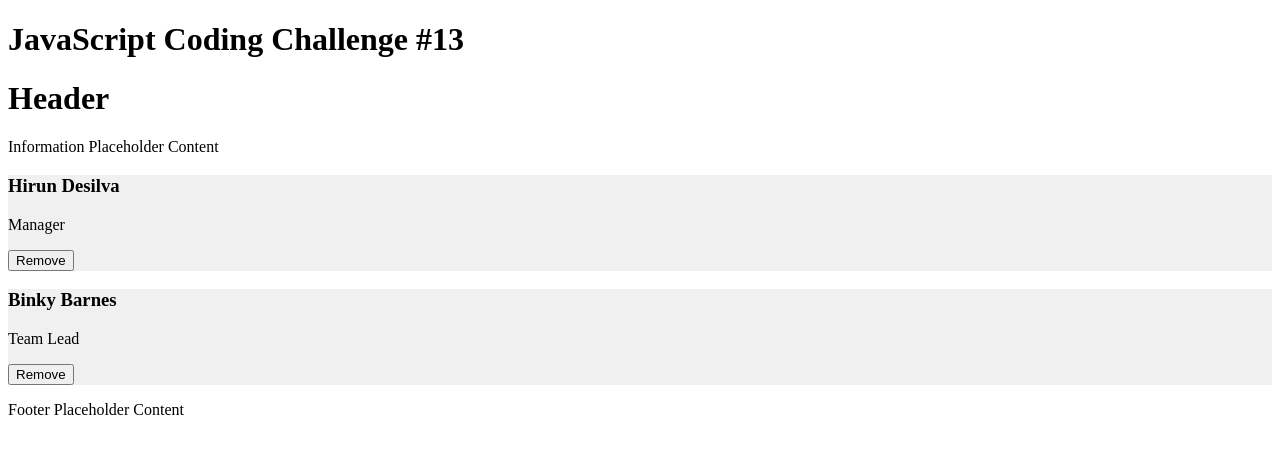
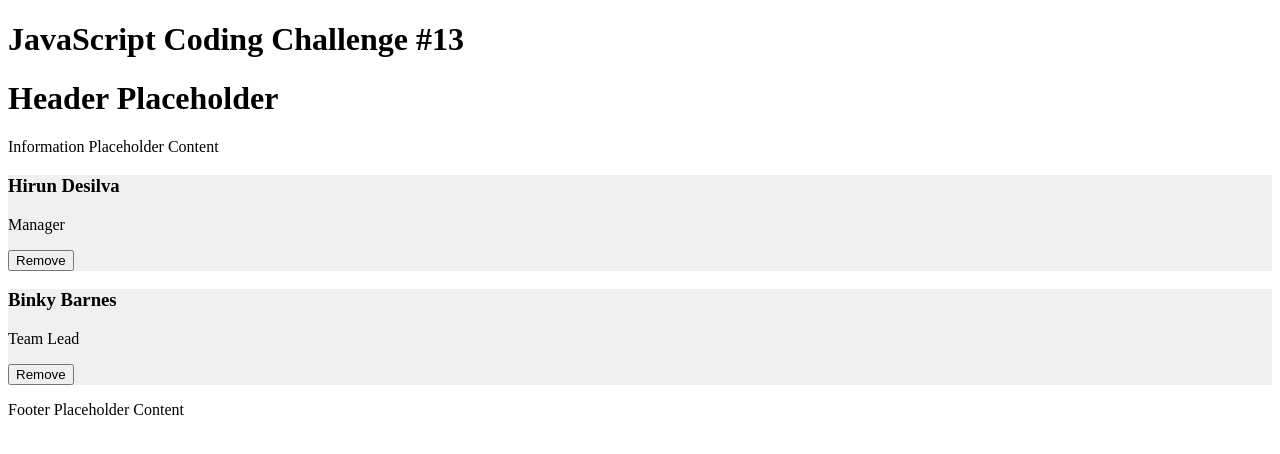
Before and after one commit to hirundes/cc_13, a plain HTML site: page cc_13.html in a window 1280 px wide. Drawn offline with Linux system fonts and the light colour scheme.

Commit message:
CHANGE: small change to html file

```diff
--- a/cc_13.html
+++ b/cc_13.html
@@ -9,7 +9,7 @@
     <h1>JavaScript Coding Challenge #13</h1>
     <title>Employee Page</title>
         <header>
-            <h1>Header</h1>
+            <h1>Header Placeholder</h1>
         </header>
 <main>
     <div id="employeeContainer">
```
